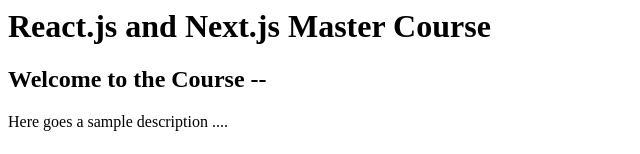
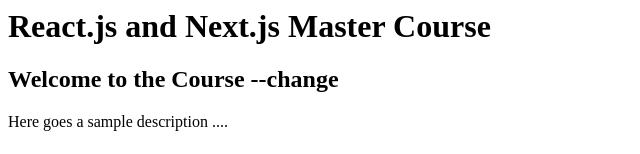
Before and after one commit to hiranthadhanuka1977/b-04-basics, a plain HTML site: page index.html in a window 1280 px wide. Shown: the top 154 px of the page, without its empty margins (0-640 px from the left). Drawn offline with Linux system fonts and the light colour scheme.

Commit message:
updated header h2

```diff
--- a/index.html
+++ b/index.html
@@ -13,7 +13,7 @@
         <h1>React.js and Next.js Master Course</h1>
 
         <section>
-            <h2>Welcome to the Course --</h2>
+            <h2>Welcome to the Course --change</h2>
             <p>Here goes a sample description ....</p>
         </section>
 
```
